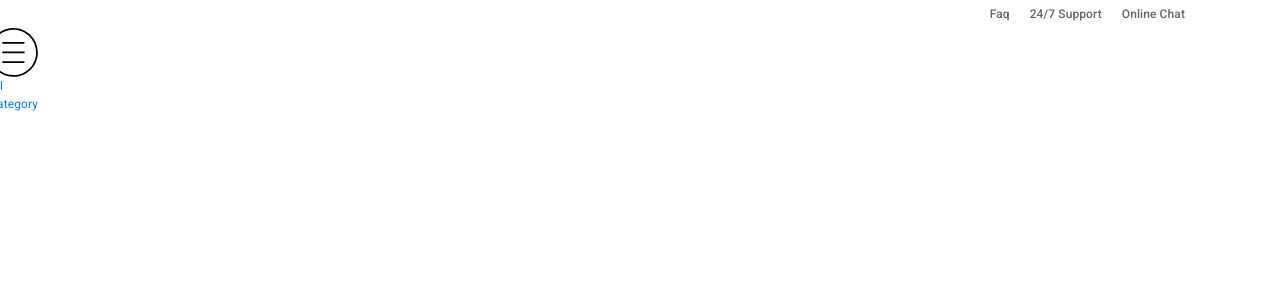
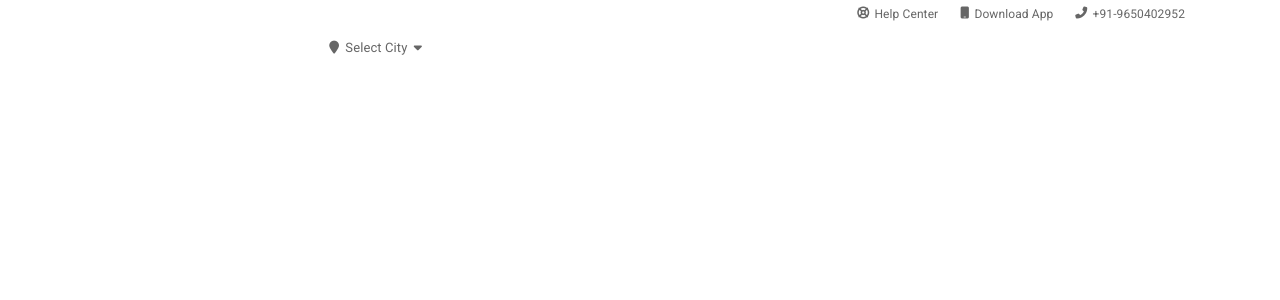
Before and after one commit to Vishi234/Vegies, an Angular app in the folder Product/App/: page / in a window 1280 px wide. Shown: the top 300 px of the page. Built offline with nearby package versions, Linux system fonts and the light colour scheme.

Commit message:
Changes by Vishal

```diff
--- a/Product/App/src/app/main-header/main-header.component.html
+++ b/Product/App/src/app/main-header/main-header.component.html
@@ -1,27 +1,16 @@
 <div class="header">
   <div class="container">
     <div class="row">
-    <div class="col-lg-4 col-xs-12 col-sm-6 col-md-4">
+      <div class="col-lg-4 col-xs-12 col-sm-4 col-md-6">
         <div class="logo pull-left">
 
-          </div>
-          <div class="menu-bar pull-right hidden-sm hidden-xs">
-            <span>
-              <a href="javascript:void(0)">
-                  <svg version="1.1" id="Capa_1" xmlns="http://www.w3.org/2000/svg" xmlns:xlink="http://www.w3.org/1999/xlink" x="0px" y="0px"
-                  viewBox="0 0 56 56" style="enable-background:new 0 0 56 56;" xml:space="preserve"><g><path d="M28,0C12.561,0,0,12.561,0,28s12.561,28,28,28s28-12.561,28-28S43.439,0,28,0z M28,54C13.663,54,2,42.336,2,28
-                   S13.663,2,28,2s26,11.664,26,26S42.337,54,28,54z"/><path d="M40,16H16c-0.553,0-1,0.448-1,1s0.447,1,1,1h24c0.553,0,1-0.448,1-1S40.553,16,40,16z"/><path d="M40,27H16c-0.553,0-1,0.448-1,1s0.447,1,1,1h24c0.553,0,1-0.448,1-1S40.553,27,40,27z"/><path d="M40,38H16c-0.553,0-1,0.448-1,1s0.447,1,1,1h24c0.553,0,1-0.448,1-1S40.553,38,40,38z"/></g><g></g><g></g><g></g><g></g><g></g><g></g><g></g><g></g><g></g><g></g><g></g><g></g><g></g><g></g><g></g></svg>
-                  All Category
-              </a>
-            </span>
-          </div>
-    </div>
-    <div class="col-lg-4 col-xs-12 col-sm-6 col-md-4">
-
-    </div>
-    <div class="col-lg-4 col-xs-12 col-sm-6 col-md-4">
-
+        </div>
+        <div class="location pull-right">
+          <a href="javascript:void(0)">
+            <i class="fas fa-map-marker"></i> Select City <i class="fas fa-caret-down"></i>
+          </a>
+        </div>
+      </div>
     </div>
   </div>
-  </div>
 </div>
--- a/Product/App/src/app/main-header/main-header.component.scss
+++ b/Product/App/src/app/main-header/main-header.component.scss
@@ -0,0 +1,9 @@
+.location > a {
+  display: block;
+  padding: 10px;
+  color: #666;
+  font-size: 13px;
+}
+.location > a > i{
+  margin: 3px;
+}
--- a/Product/App/src/app/top-header/top-header.component.html
+++ b/Product/App/src/app/top-header/top-header.component.html
@@ -5,16 +5,16 @@
       <ul class="top-menu">
         <li>
           <a href="javascript:void(0)">
-          Faq
+            <i class="fas fa-life-ring"></i> Help Center
         </a></li>
         <li>
           <a href="javascript:void(0)">
-            24/7 Support
+            <i class="fas fa-mobile"></i> Download App
           </a>
         </li>
         <li>
           <a href="javascript:void(0)">
-            Online Chat
+            <i class="fas fa-phone-alt"></i> +91-9650402952
           </a>
         </li>
       </ul>
--- a/Product/App/src/app/top-header/top-header.component.scss
+++ b/Product/App/src/app/top-header/top-header.component.scss
@@ -9,8 +9,11 @@
 .top-menu > li > a {
     padding: 5px 10px;
     display: block;
-    font-weight: 500;
     color: #666;
+}
+.top-menu > li > a >i
+{
+  margin: 2px;
 }
 .top-menu > li > a:hover
 {
--- a/Product/App/src/index.html
+++ b/Product/App/src/index.html
@@ -6,6 +6,7 @@
   <title>App</title>
   <base href="/">
   <meta name="viewport" content="width=device-width, initial-scale=1">
+  <script src="https://kit.fontawesome.com/8f82b8dac4.js"></script>
   <link rel="icon" type="image/x-icon" href="favicon.ico">
 </head>
 
--- a/Product/App/src/styles.scss
+++ b/Product/App/src/styles.scss
@@ -165,7 +165,3 @@ h1, h2, h3, h4, h5, h6 p {
 .pull-right {
     float: right;
 }
-.header
-{
-    display: inline-block;
-}
```
Also changed, not shown: 1 other file (tests, documents, lock files or other folders).
